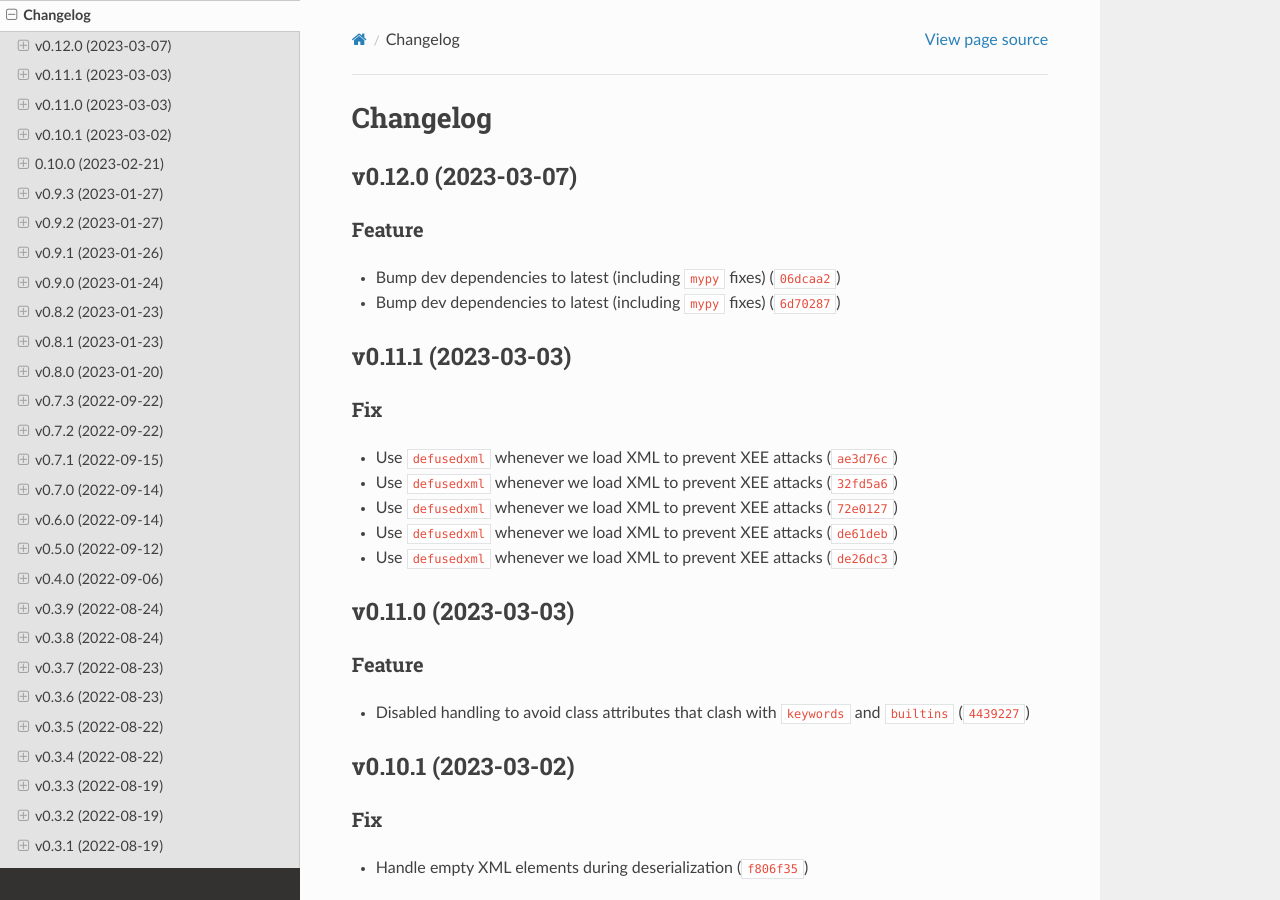
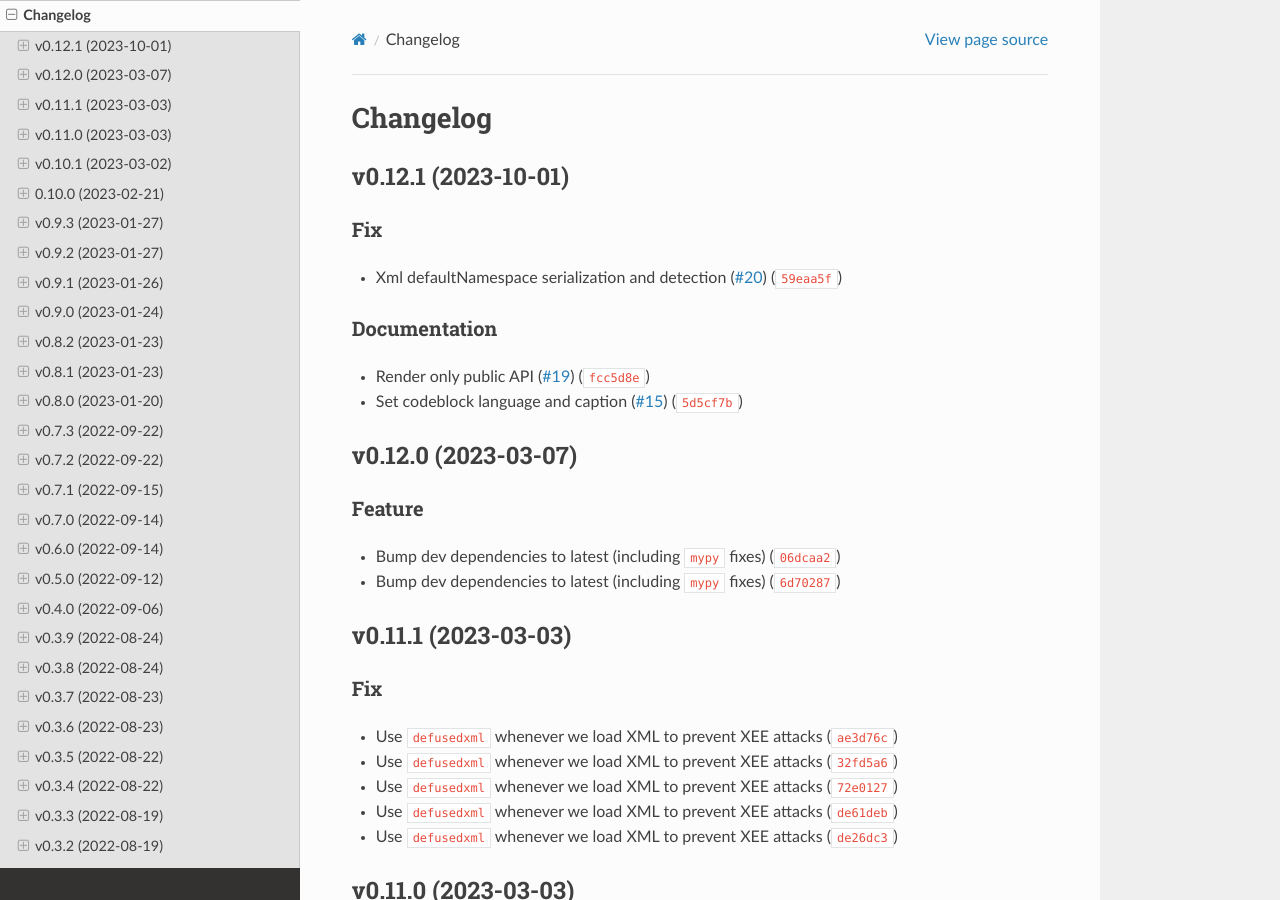
Before and after one commit to madpah/serializable, a Sphinx documentation site: the page built from docs/changelog.rst, in a window 1280 px wide and 900 px high. Built offline with Sphinx 7.4.7 and the Read the Docs theme 2.0.0, drawn with Linux system fonts in a browser that asks for light colours.

Commit message:
0.12.1
chore(release): 0.12.1

Automatically generated by python-semantic-release

```diff
--- a/CHANGELOG.md
+++ b/CHANGELOG.md
@@ -1,6 +1,17 @@
 # Changelog
 
 <!--next-version-placeholder-->
+
+## v0.12.1 (2023-10-01)
+
+### Fix
+
+* Xml defaultNamespace serialization and detection ([#20](https://github.com/madpah/serializable/issues/20)) ([`59eaa5f`](https://github.com/madpah/serializable/commit/59eaa5f28eb2969e9d497669ef0436eb87b7525d))
+
+### Documentation
+
+* Render only public API ([#19](https://github.com/madpah/serializable/issues/19)) ([`fcc5d8e`](https://github.com/madpah/serializable/commit/fcc5d8e6c49e8b8c199cb55f855d09e4259a075a))
+* Set codeblock language and caption ([#15](https://github.com/madpah/serializable/issues/15)) ([`5d5cf7b`](https://github.com/madpah/serializable/commit/5d5cf7bc29ed70f4024c714b2326012a9db54cea))
 
 ## v0.12.0 (2023-03-07)
 ### Feature
--- a/docs/conf.py
+++ b/docs/conf.py
@@ -25,7 +25,7 @@ author = 'Paul Horton'
 
 # The full version, including alpha/beta/rc tags
 # !! version is managed by semantic_release
-release = '0.12.0'
+release = '0.12.1'
 
 # -- General configuration ---------------------------------------------------
 
--- a/pyproject.toml
+++ b/pyproject.toml
@@ -1,6 +1,6 @@
 [tool.poetry]
 name = "py-serializable"
-version = "0.12.0"
+version = "0.12.1"
 description = "Library for serializing and deserializing Python Objects to and from JSON and XML."
 authors = ["Paul Horton <paul.horton@owasp.org>"]
 maintainers = ["Paul Horton <paul.horton@owasp.org>"]
--- a/serializable/__init__.py
+++ b/serializable/__init__.py
@@ -44,7 +44,7 @@ from .helpers import BaseHelper
 
 # !! version is managed by semantic_release
 # do not use typing here, or else `semantic_release` might have issues finding the variable
-__version__ = '0.12.0'
+__version__ = '0.12.1'
 
 logger = logging.getLogger('serializable')
 logger.setLevel(logging.INFO)
```
